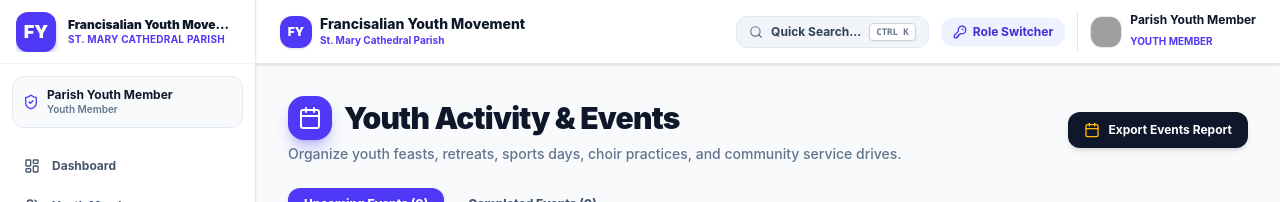
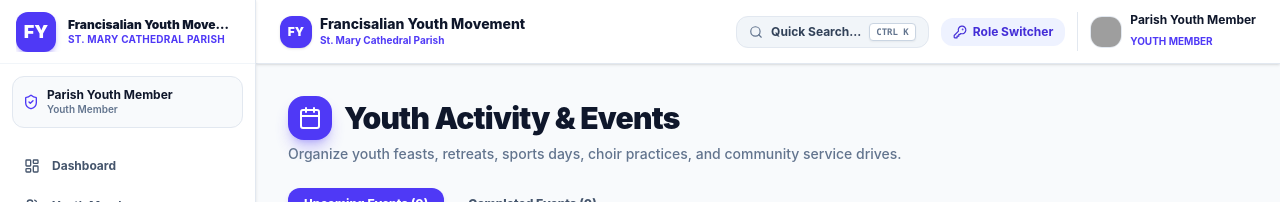
Before and after one commit to Ajayandrew/Fransalian_Youth_Tool, a React (Vite) app in the folder frontend/: page /events in a window 1280 px wide. Shown: the top 202 px of the page. Built offline with nearby package versions, Linux system fonts and the light colour scheme; no server answers; grey boxes are pictures that could not be loaded.

Commit message:
fix: Remove unused Export Events Report button from Events page

```diff
--- a/frontend/src/pages/Events.jsx
+++ b/frontend/src/pages/Events.jsx
@@ -183,15 +183,6 @@
         </div>
 
         <div className="flex items-center gap-2 flex-wrap">
-          <button
-            onClick={() => {
-              window.open('/api/reports', '_blank');
-              toast.success('Downloading Youth Events Schedule Report...');
-            }}
-            className="px-4 py-2.5 rounded-xl bg-slate-900 hover:bg-slate-800 text-white font-bold text-xs flex items-center gap-2 transition shadow-md"
-          >
-            <Calendar className="w-4 h-4 text-amber-400" /> Export Events Report
-          </button>
           {canEdit && (
             <button
               onClick={handleOpenCreateModal}
```
